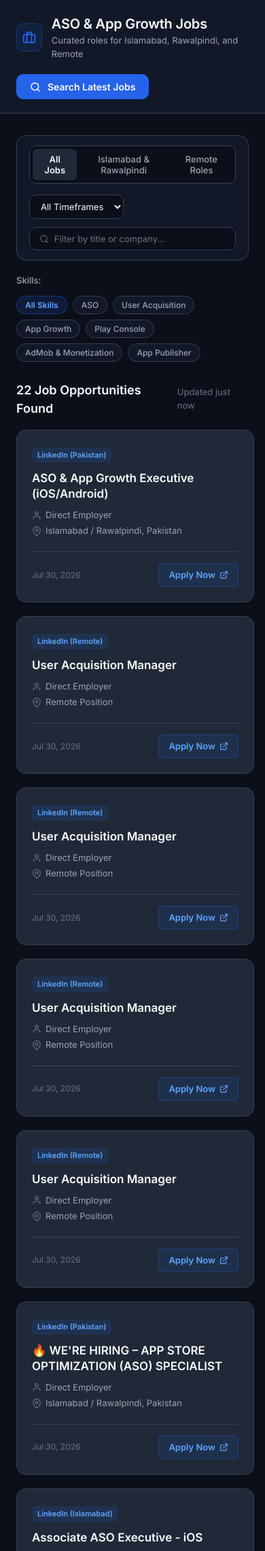
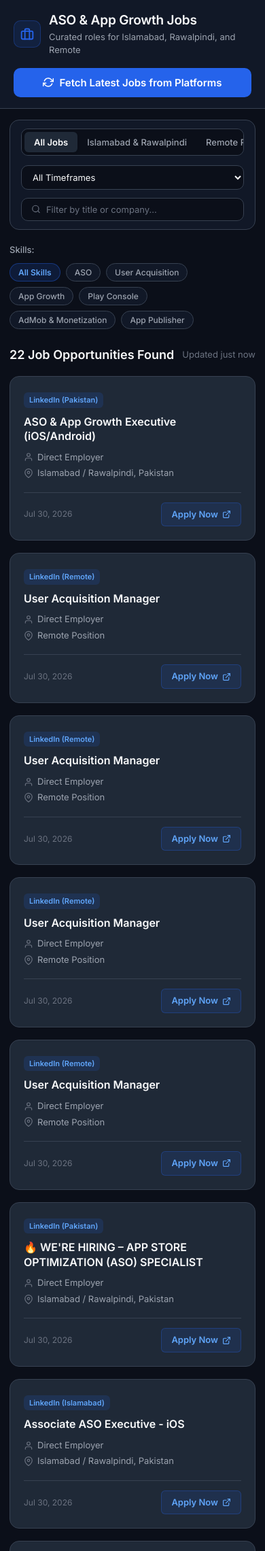
Before and after one commit to zohak12t-spec/aso-job-finder, a Flask app: page / in a window 390 px wide. Shown: the top 2281 px of the page at 68% size. Run offline with Flask 3, Linux system fonts and the light colour scheme.

Commit message:
Update button label to Fetch Latest Jobs from Platforms and add mobile responsiveness

```diff
--- a/static/css/style.css
+++ b/static/css/style.css
@@ -28,7 +28,7 @@
     box-sizing: border-box;
     margin: 0;
     padding: 0;
-    text-transform: none !important; /* Strictly forbid uppercase letter forcing */
+    text-transform: none !important;
 }
 
 body {
@@ -50,28 +50,29 @@ body {
 .app-header {
     background-color: var(--bg-surface);
     border-bottom: 1px solid var(--border-subtle);
-    padding: 20px 0;
+    padding: 16px 0;
 }
 
 .header-container {
     max-width: 1200px;
     margin: 0 auto;
-    padding: 0 24px;
+    padding: 0 20px;
     display: flex;
     justify-content: space-between;
     align-items: center;
-    gap: 20px;
+    gap: 16px;
+    flex-wrap: wrap;
 }
 
 .brand {
     display: flex;
     align-items: center;
-    gap: 14px;
+    gap: 12px;
 }
 
 .brand-logo {
-    width: 42px;
-    height: 42px;
+    width: 40px;
+    height: 40px;
     background-color: rgba(37, 99, 235, 0.12);
     border: 1px solid rgba(37, 99, 235, 0.3);
     color: var(--brand-blue);
@@ -79,10 +80,11 @@ body {
     display: flex;
     align-items: center;
     justify-content: center;
+    flex-shrink: 0;
 }
 
 .brand-text h2 {
-    font-size: 20px;
+    font-size: 19px;
     font-weight: 600;
     color: var(--text-primary);
     letter-spacing: -0.01em;
@@ -93,21 +95,23 @@ body {
     color: var(--text-secondary);
 }
 
-/* Primary Search Button */
+/* Primary Fetch Button */
 .btn-search {
     display: inline-flex;
     align-items: center;
-    gap: 10px;
+    justify-content: center;
+    gap: 8px;
     background-color: var(--brand-blue);
     color: #ffffff;
     border: none;
     font-family: var(--font-family);
     font-size: 14px;
     font-weight: 600;
-    padding: 10px 20px;
+    padding: 10px 18px;
     border-radius: var(--radius-md);
     cursor: pointer;
     transition: background-color 0.2s ease, transform 0.1s ease;
+    white-space: nowrap;
 }
 
 .btn-search:hover {
@@ -137,7 +141,7 @@ body {
     max-width: 1200px;
     width: 100%;
     margin: 0 auto;
-    padding: 32px 24px 60px 24px;
+    padding: 24px 20px 60px 20px;
     flex: 1;
 }
 
@@ -146,12 +150,12 @@ body {
     background-color: var(--bg-surface);
     border: 1px solid var(--border-subtle);
     border-radius: var(--radius-lg);
-    padding: 14px 18px;
+    padding: 12px 16px;
     display: flex;
     justify-content: space-between;
     align-items: center;
     flex-wrap: wrap;
-    gap: 16px;
+    gap: 14px;
     margin-bottom: 20px;
 }
 
@@ -169,6 +173,8 @@ body {
     padding: 4px;
     border-radius: var(--radius-md);
     border: 1px solid var(--border-subtle);
+    max-width: 100%;
+    overflow-x: auto;
 }
 
 .tab-item {
@@ -181,6 +187,7 @@ body {
     padding: 7px 14px;
     border-radius: var(--radius-sm);
     cursor: pointer;
+    white-space: nowrap;
     transition: all 0.15s ease;
 }
 
@@ -221,7 +228,7 @@ body {
     border: 1px solid var(--border-subtle);
     border-radius: var(--radius-md);
     padding: 8px 14px;
-    width: 260px;
+    width: 240px;
     color: var(--text-tertiary);
 }
 
@@ -247,8 +254,8 @@ body {
 .tags-filter-row {
     display: flex;
     align-items: center;
-    gap: 12px;
-    margin-bottom: 28px;
+    gap: 10px;
+    margin-bottom: 24px;
     flex-wrap: wrap;
 }
 
@@ -299,6 +306,8 @@ body {
     justify-content: space-between;
     align-items: center;
     margin-bottom: 18px;
+    flex-wrap: wrap;
+    gap: 8px;
 }
 
 .results-header h3 {
@@ -319,7 +328,7 @@ body {
     left: 0;
     right: 0;
     bottom: 0;
-    background-color: rgba(11, 18, 33, 0.85);
+    background-color: rgba(11, 18, 33, 0.88);
     backdrop-filter: blur(4px);
     z-index: 10;
     display: flex;
@@ -349,18 +358,45 @@ body {
     color: var(--text-secondary);
 }
 
+/* Empty State Container */
+.empty-state-box {
+    grid-column: 1 / -1;
+    background-color: var(--bg-surface);
+    border: 1px solid var(--border-subtle);
+    border-radius: var(--radius-lg);
+    padding: 48px 24px;
+    text-align: center;
+    display: flex;
+    flex-direction: column;
+    align-items: center;
+    justify-content: center;
+    gap: 12px;
+}
+
+.empty-state-box h4 {
+    font-size: 17px;
+    font-weight: 600;
+    color: var(--text-primary);
+}
+
+.empty-state-box p {
+    font-size: 13px;
+    color: var(--text-secondary);
+    max-width: 460px;
+}
+
 /* Cards Grid */
 .cards-grid {
     display: grid;
-    grid-template-columns: repeat(auto-fill, minmax(350px, 1fr));
-    gap: 20px;
+    grid-template-columns: repeat(auto-fill, minmax(320px, 1fr));
+    gap: 18px;
 }
 
 .job-card {
     background-color: var(--bg-card);
     border: 1px solid var(--border-subtle);
     border-radius: var(--radius-lg);
-    padding: 22px;
+    padding: 20px;
     display: flex;
     flex-direction: column;
     justify-content: space-between;
@@ -374,7 +410,7 @@ body {
 }
 
 .card-main {
-    margin-bottom: 16px;
+    margin-bottom: 14px;
 }
 
 .source-tag {
@@ -385,11 +421,11 @@ body {
     font-weight: 600;
     background-color: rgba(37, 99, 235, 0.15);
     color: #60a5fa;
-    margin-bottom: 12px;
+    margin-bottom: 10px;
 }
 
 .job-title {
-    font-size: 17px;
+    font-size: 16px;
     font-weight: 600;
     line-height: 1.35;
     margin-bottom: 10px;
@@ -422,7 +458,7 @@ body {
     display: flex;
     flex-wrap: wrap;
     gap: 6px;
-    margin-top: 14px;
+    margin-top: 12px;
 }
 
 .skill-badge {
@@ -435,7 +471,7 @@ body {
 }
 
 .card-footer {
-    padding-top: 16px;
+    padding-top: 14px;
     border-top: 1px solid var(--border-subtle);
     display: flex;
     justify-content: space-between;
@@ -476,8 +512,44 @@ body {
     border-top: 1px solid var(--border-subtle);
 }
 
+/* 📱 Responsive Mobile Layout Styles */
 @media (max-width: 768px) {
-    .header-container { flex-direction: column; align-items: flex-start; }
-    .toolbar-panel { flex-direction: column; align-items: stretch; }
-    .search-input-box { width: 100%; }
+    .header-container {
+        flex-direction: column;
+        align-items: stretch;
+    }
+    .action-wrapper {
+        width: 100%;
+    }
+    .btn-search {
+        width: 100%;
+        padding: 12px 18px;
+        font-size: 15px;
+    }
+    .toolbar-panel {
+        flex-direction: column;
+        align-items: stretch;
+    }
+    .toolbar-left, .toolbar-right {
+        width: 100%;
+    }
+    .tab-group {
+        width: 100%;
+        justify-content: space-around;
+    }
+    .select-wrapper {
+        flex: 1;
+    }
+    .select-wrapper select {
+        width: 100%;
+    }
+    .search-input-box {
+        width: 100%;
+    }
+    .cards-grid {
+        grid-template-columns: 1fr;
+    }
+    .main-content {
+        padding: 16px 14px 40px 14px;
+    }
 }
--- a/static/js/app.js
+++ b/static/js/app.js
@@ -15,10 +15,11 @@ document.addEventListener("DOMContentLoaded", () => {
     const lastUpdated = document.getElementById("lastUpdated");
     const resultsSummaryTitle = document.getElementById("resultsSummaryTitle");
 
-    // SVG Icon Templates
+    // SVG Icons
     const companySvg = `<svg width="14" height="14" viewBox="0 0 24 24" fill="none" stroke="currentColor" stroke-width="2" stroke-linecap="round" stroke-linejoin="round"><path d="M20 21v-2a4 4 0 0 0-4-4H8a4 4 0 0 0-4 4v2"></path><circle cx="12" cy="7" r="4"></circle></svg>`;
     const locationSvg = `<svg width="14" height="14" viewBox="0 0 24 24" fill="none" stroke="currentColor" stroke-width="2" stroke-linecap="round" stroke-linejoin="round"><path d="M21 10c0 7-9 13-9 13s-9-6-9-13a9 9 0 0 1 18 0z"></path><circle cx="12" cy="10" r="3"></circle></svg>`;
     const externalLinkSvg = `<svg width="13" height="13" viewBox="0 0 24 24" fill="none" stroke="currentColor" stroke-width="2.2" stroke-linecap="round" stroke-linejoin="round"><path d="M18 13v6a2 2 0 0 1-2 2H5a2 2 0 0 1-2-2V8a2 2 0 0 1 2-2h6"></path><polyline points="15 3 21 3 21 9"></polyline><line x1="10" y1="14" x2="21" y2="3"></line></svg>`;
+    const refreshSvg = `<svg width="16" height="16" viewBox="0 0 24 24" fill="none" stroke="currentColor" stroke-width="2.2" stroke-linecap="round" stroke-linejoin="round"><polyline points="23 4 23 10 17 10"></polyline><polyline points="1 20 1 14 7 14"></polyline><path d="M3.51 9a9 9 0 0 1 14.85-3.36L23 10M1 14l4.64 4.36A9 9 0 0 0 20.49 15"></path></svg>`;
 
     // Load initial jobs
     loadSavedJobs();
@@ -93,7 +94,7 @@ document.addEventListener("DOMContentLoaded", () => {
                 allJobs = data.jobs || [];
                 lastUpdated.textContent = "Updated " + new Date().toLocaleTimeString([], { hour: '2-digit', minute: '2-digit' });
             } else {
-                alert("Scraping completed with message: " + (data.error || "Done"));
+                alert("Scraping finished with message: " + (data.error || "Done"));
             }
         } catch (err) {
             console.error("Scrape error:", err);
@@ -124,13 +125,6 @@ document.addEventListener("DOMContentLoaded", () => {
         return src.includes("islamabad") || src.includes("pakistan") || loc.includes("islamabad") || loc.includes("rawalpindi") || loc.includes("pakistan") || title.includes("islamabad");
     }
 
-    // Helper: Is Remote Job
-    function isRemoteJob(job) {
-        const src = (job.source || "").toLowerCase();
-        const loc = (job.location || "").toLowerCase();
-        return src.includes("remote") || loc.includes("remote") || src.includes("weworkremotely") || src.includes("remotive") || src.includes("remoteok") || src.includes("jobspresso");
-    }
-
     // Render Filtered Jobs Grid
     function renderJobs() {
         let filtered = allJobs;
@@ -139,7 +133,7 @@ document.addEventListener("DOMContentLoaded", () => {
         if (activeTab === "local") {
             filtered = filtered.filter(j => isLocalJob(j));
         } else if (activeTab === "remote") {
-            filtered = filtered.filter(j => isRemoteJob(j));
+            filtered = filtered.filter(j => !isLocalJob(j));
         }
 
         // 2. Timeframe Filter
@@ -170,11 +164,21 @@ document.addEventListener("DOMContentLoaded", () => {
 
         if (filtered.length === 0) {
             jobsGrid.innerHTML = `
-                <div style="grid-column: 1 / -1; padding: 48px 20px; text-align: center; color: var(--text-secondary);">
-                    <p style="font-size: 16px; margin-bottom: 6px;">No job listings found for this filter</p>
-                    <p style="font-size: 13px; color: var(--text-tertiary);">Select "All Timeframes" or click "Search Latest Jobs" to fetch fresh positions.</p>
+                <div class="empty-state-box">
+                    <h4>No Job Listings Found for this Filter</h4>
+                    <p>Try changing your location tab or timeframe, or click below to fetch live listings directly from job platforms.</p>
+                    <button class="btn-search" id="emptyStateFetchBtn" style="margin-top: 8px;">
+                        ${refreshSvg}
+                        <span>Fetch Latest Jobs from Platforms</span>
+                    </button>
                 </div>
             `;
+
+            // Attach listener to empty state button
+            const emptyBtn = document.getElementById("emptyStateFetchBtn");
+            if (emptyBtn) {
+                emptyBtn.addEventListener("click", triggerLiveScrape);
+            }
             return;
         }
 
--- a/templates/index.html
+++ b/templates/index.html
@@ -2,7 +2,7 @@
 <html lang="en">
 <head>
     <meta charset="UTF-8">
-    <meta name="viewport" content="width=device-width, initial-scale=1.0">
+    <meta name="viewport" content="width=device-width, initial-scale=1.0, maximum-scale=1.0, user-scalable=no">
     <title>ASO & App Growth Jobs</title>
     <!-- Inter & Plus Jakarta Sans Google Fonts -->
     <link rel="preconnect" href="https://fonts.googleapis.com">
@@ -29,14 +29,15 @@
                     </div>
                 </div>
 
-                <!-- Primary Action Button -->
+                <!-- Header Action Button -->
                 <div class="action-wrapper">
                     <button id="findJobsBtn" class="btn-search">
                         <svg width="16" height="16" viewBox="0 0 24 24" fill="none" stroke="currentColor" stroke-width="2.2" stroke-linecap="round" stroke-linejoin="round">
-                            <circle cx="11" cy="11" r="8"></circle>
-                            <line x1="21" y1="21" x2="16.65" y2="16.65"></line>
+                            <polyline points="23 4 23 10 17 10"></polyline>
+                            <polyline points="1 20 1 14 7 14"></polyline>
+                            <path d="M3.51 9a9 9 0 0 1 14.85-3.36L23 10M1 14l4.64 4.36A9 9 0 0 0 20.49 15"></path>
                         </svg>
-                        <span class="btn-label">Search Latest Jobs</span>
+                        <span class="btn-label">Fetch Latest Jobs from Platforms</span>
                         <span class="btn-loader" id="btnSpinner"></span>
                     </button>
                 </div>
@@ -104,7 +105,7 @@
                 <!-- Loading State Indicator -->
                 <div id="loadingOverlay" class="loading-panel hidden">
                     <div class="loading-spinner"></div>
-                    <p class="loading-text">Fetching latest job listings...</p>
+                    <p class="loading-text">Fetching latest job listings from platforms...</p>
                 </div>
 
                 <!-- Job Cards Grid -->
```
Also changed, not shown: dist/index.html (+54 -23 lines), notify/report_generator.py (+54 -23 lines).
